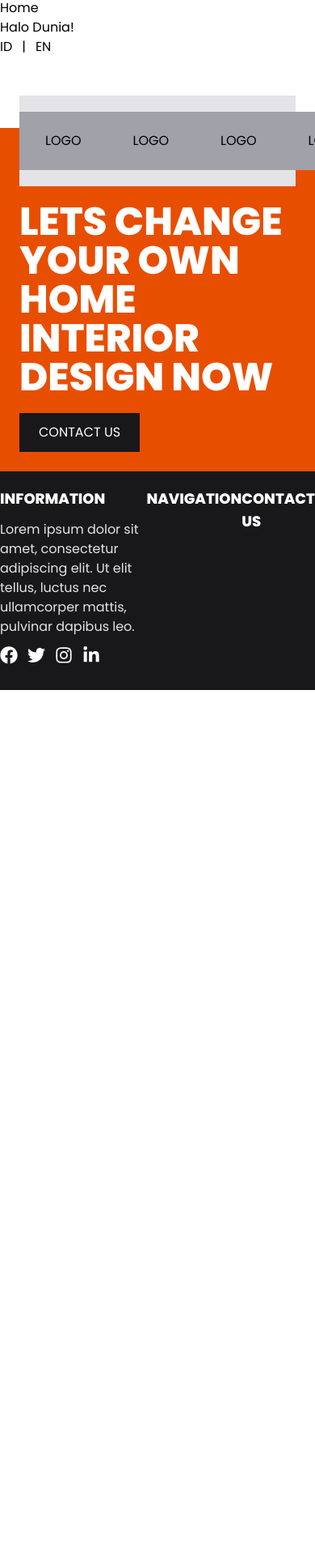
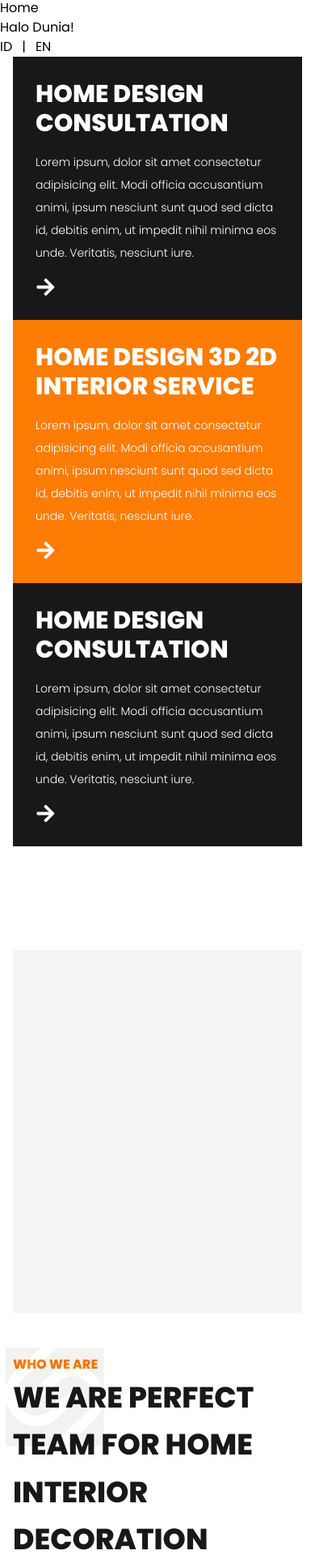
Before and after one commit to adzibilal/union, a Next.js app: page / in a window 390 px wide. Shown: the part 72-1997 px from the top of the page at 81% size. Before the commit the page ends 924 px from the top, so only its background shows below. Built offline with nearby package versions, Linux system fonts and the light colour scheme; no server answers.

Commit message:
Update global CSS to include the max-container class for responsive layout and add px-4 lg:px-0 to the max-container class in globals.css. Update the u-orange and u-gray colors in the Tailwind config to use new hex values.

```diff
--- a/src/app/(frontpage)/page.tsx
+++ b/src/app/(frontpage)/page.tsx
@@ -1,6 +1,9 @@
 import Image from "next/image";
 import {useTranslations} from 'next-intl';
 import LanguageDropdown from "@/components/LanguageDropdown";
+import InfoBox from "@/components/organism/InfoBox";
+import SectionTitle from "@/components/molecules/SectionTitle";
+import AboutSection from "@/components/organism/AboutSection";
 
 export default function Home() {
   const t = useTranslations('Index');
@@ -9,6 +12,10 @@ export default function Home() {
       <h1>Home</h1>
       <p>{t('title')}</p>
       <LanguageDropdown />
+
+      <InfoBox />
+
+      <AboutSection />
     </div>
   );
 }
--- a/src/app/globals.css
+++ b/src/app/globals.css
@@ -3,6 +3,7 @@
 @tailwind utilities;
 
 .max-container {
+  @apply px-4 lg:px-0;
   max-width: 1440px;
   margin: 0 auto;
 }
--- /dev/null
+++ b/src/components/molecules/SectionTitle.tsx
@@ -0,0 +1,29 @@
+import Image from 'next/image'
+import React from 'react'
+
+interface SectionTitleProps {
+    subTitle: string
+    title: string
+}
+
+const SectionTitle: React.FC<SectionTitleProps> = ({ subTitle, title }) => {
+    return (
+        <div className='relative mt-3'>
+            <Image
+                src='/assets/images/icon-black.png'
+                alt='Section Title'
+                width={300}
+                height={300}
+                className='opacity-5 -z-0 absolute -top-3 -left-3 w-32'
+            />
+            {/* sub title */}
+            <div className='font-extrabold text-u-orange-500'>{subTitle}</div>
+            {/* title */}
+            <div className='font-extrabold text-zinc-900 text-4xl leading-relaxed'>
+                {title}
+            </div>
+        </div>
+    )
+}
+
+export default SectionTitle
--- /dev/null
+++ b/src/components/organism/AboutSection.tsx
@@ -0,0 +1,103 @@
+import React from 'react'
+import SectionTitle from '../molecules/SectionTitle'
+import { FaCheckCircle } from 'react-icons/fa'
+
+const AboutSection = () => {
+    return (
+        <div className='max-container py-32'>
+            <div className='grid grid-cols-1 lg:grid-cols-2 gap-10 items-center'>
+                <div className='bg-zinc-100 aspect-[4/5] w-full'>
+                    {/* image place holder */}
+                </div>
+                <div className=''>
+                    <SectionTitle
+                        subTitle='WHO WE ARE'
+                        title='WE ARE PERFECT TEAM FOR HOME INTERIOR DECORATION'
+                    />
+
+                    <div className='text-md text-zinc-500 text-justify mb-2 leading-relaxed mt-4'>
+                        Sed ut perspiciatis unde omnis iste natus error sit
+                        voluptatem accusantium doloremque laudantium, totam rem
+                        aperiam, eaque ipsa quae ab illo inventore veritatis et
+                        quasi architecto beatae vitae dicta sunt explicabo.
+                    </div>
+                    <div className='text-md text-zinc-500 text-justify mb-2 leading-relaxed'>
+                        Nemo enim ipsam voluptatem quia voluptas sit aspernatur
+                        aut odit aut fugit, sed quia consequuntur magni dolores
+                        eos qui ratione voluptatem sequi nesciunt.
+                    </div>
+
+                    <div className='grid grid-cols-2 gap-3 mt-8'>
+                        {/* item checklist */}
+                        <div className='flex items-center gap-3'>
+                            <FaCheckCircle className='text-u-orange-500' />
+                            <div className='text-zinc-500'>
+                                Lorem ipsum dolor sit amet.
+                            </div>
+                        </div>
+                        <div className='flex items-center gap-3'>
+                            <FaCheckCircle className='text-u-orange-500' />
+                            <div className='text-zinc-500'>
+                                Lorem ipsum dolor sit amet.
+                            </div>
+                        </div>
+                        <div className='flex items-center gap-3'>
+                            <FaCheckCircle className='text-u-orange-500' />
+                            <div className='text-zinc-500'>
+                                Lorem ipsum dolor sit amet.
+                            </div>
+                        </div>
+                        <div className='flex items-center gap-3'>
+                            <FaCheckCircle className='text-u-orange-500' />
+                            <div className='text-zinc-500'>
+                                Lorem ipsum dolor sit amet.
+                            </div>
+                        </div>
+                        <div className='flex items-center gap-3'>
+                            <FaCheckCircle className='text-u-orange-500' />
+                            <div className='text-zinc-500'>
+                                Lorem ipsum dolor sit amet.
+                            </div>
+                        </div>
+                        <div className='flex items-center gap-3'>
+                            <FaCheckCircle className='text-u-orange-500' />
+                            <div className='text-zinc-500'>
+                                Lorem ipsum dolor sit amet.
+                            </div>
+                        </div>
+                    </div>
+
+                    {/* statistic section */}
+                    <div className='grid grid-cols-3 gap-3 mt-10'>
+                        <div className='flex flex-col items-center justify-center gap-3'>
+                            <div className='text-u-orange-500 text-5xl font-extrabold'>
+                                15 Y
+                            </div>
+                            <div className='uppercase text-zinc-600'>
+                                Experience
+                            </div>
+                        </div>
+                        <div className='flex flex-col items-center justify-center gap-3'>
+                            <div className='text-u-orange-500 text-5xl font-extrabold'>
+                                100+
+                            </div>
+                            <div className='uppercase text-zinc-600'>
+                                Projects
+                            </div>
+                        </div>
+                        <div className='flex flex-col items-center justify-center gap-3'>
+                            <div className='text-u-orange-500 text-5xl font-extrabold'>
+                                50+
+                            </div>
+                            <div className='uppercase text-zinc-600'>
+                                Clients
+                            </div>
+                        </div>
+                    </div>
+                </div>
+            </div>
+        </div>
+    )
+}
+
+export default AboutSection
--- /dev/null
+++ b/src/components/organism/InfoBox.tsx
@@ -0,0 +1,43 @@
+import React from 'react'
+import { FaArrowRight } from 'react-icons/fa'
+
+const InfoBox = () => {
+    return (
+        <div className='max-container'>
+            <div className='grid grid-cols-1 md:grid-cols-3'>
+                <div className='p-7 bg-zinc-900 text-white flex flex-col gap-4'>
+                    <div className='text-3xl font-extrabold'>HOME DESIGN CONSULTATION</div>
+                    <div className='text-sm font-light leading-loose'>
+                        Lorem ipsum, dolor sit amet consectetur adipisicing
+                        elit. Modi officia accusantium animi, ipsum nesciunt
+                        sunt quod sed dicta id, debitis enim, ut impedit nihil
+                        minima eos unde. Veritatis, nesciunt iure.
+                    </div>
+                    <FaArrowRight size={25} />
+                </div>
+                <div className='p-7 bg-u-orange-500 text-white flex flex-col gap-4'>
+                    <div className='text-3xl font-extrabold'>HOME DESIGN 3D 2D INTERIOR SERVICE</div>
+                    <div className='text-sm font-light leading-loose'>
+                        Lorem ipsum, dolor sit amet consectetur adipisicing
+                        elit. Modi officia accusantium animi, ipsum nesciunt
+                        sunt quod sed dicta id, debitis enim, ut impedit nihil
+                        minima eos unde. Veritatis, nesciunt iure.
+                    </div>
+                    <FaArrowRight size={25} />
+                </div>
+                <div className='p-7 bg-zinc-900 text-white flex flex-col gap-4'>
+                    <div className='text-3xl font-extrabold'>HOME DESIGN CONSULTATION</div>
+                    <div className='text-sm font-light leading-loose'>
+                        Lorem ipsum, dolor sit amet consectetur adipisicing
+                        elit. Modi officia accusantium animi, ipsum nesciunt
+                        sunt quod sed dicta id, debitis enim, ut impedit nihil
+                        minima eos unde. Veritatis, nesciunt iure.
+                    </div>
+                    <FaArrowRight size={25} />
+                </div>
+            </div>
+        </div>
+    )
+}
+
+export default InfoBox
--- a/tailwind.config.ts
+++ b/tailwind.config.ts
@@ -15,8 +15,8 @@ const config: Config = {
             },
             colors: {
                 'u-orange': {
-                    300: '#F59F61',
-                    500: '#E84E00'
+                    300: '#FFA500',
+                    500: '#FE7C04'
                 },
                 'u-gray': {
                     300: '#ADB5C3',
```
Also changed, not shown: public/assets/images/icon-black.png (added).
